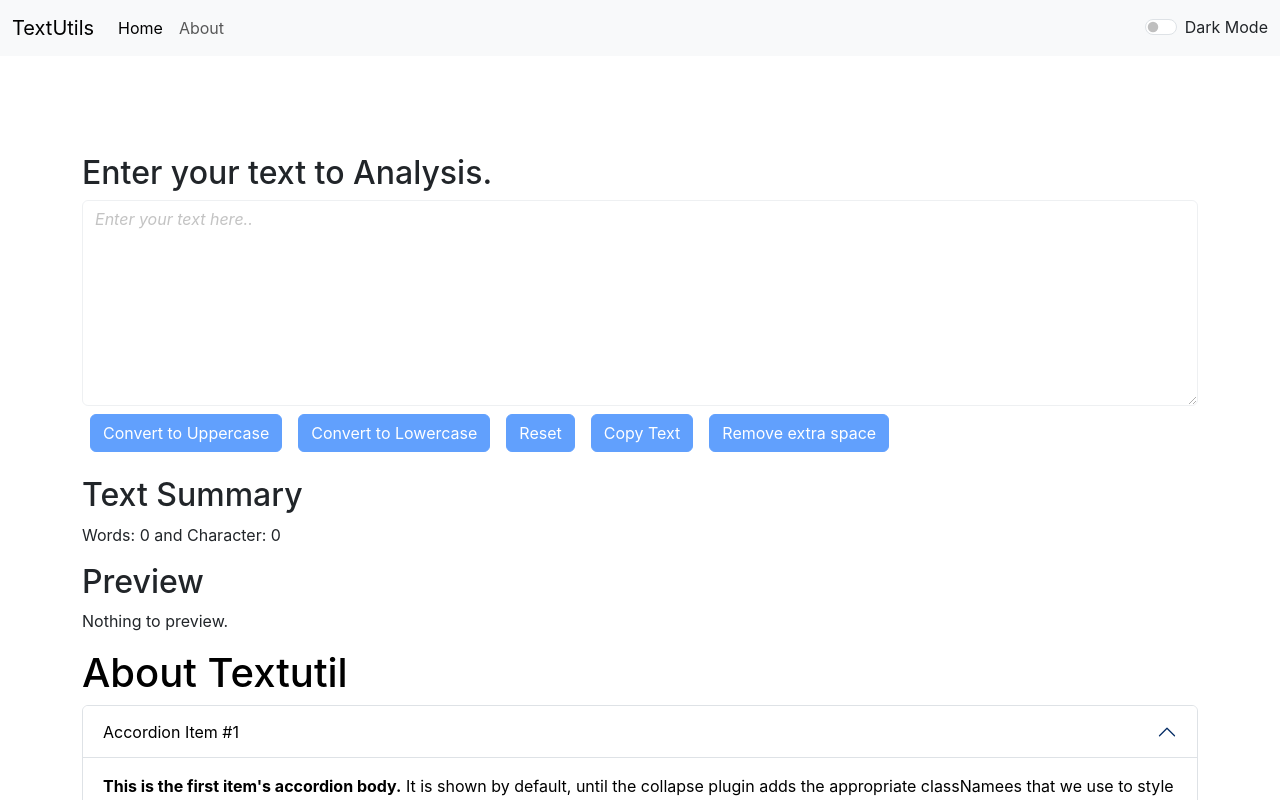
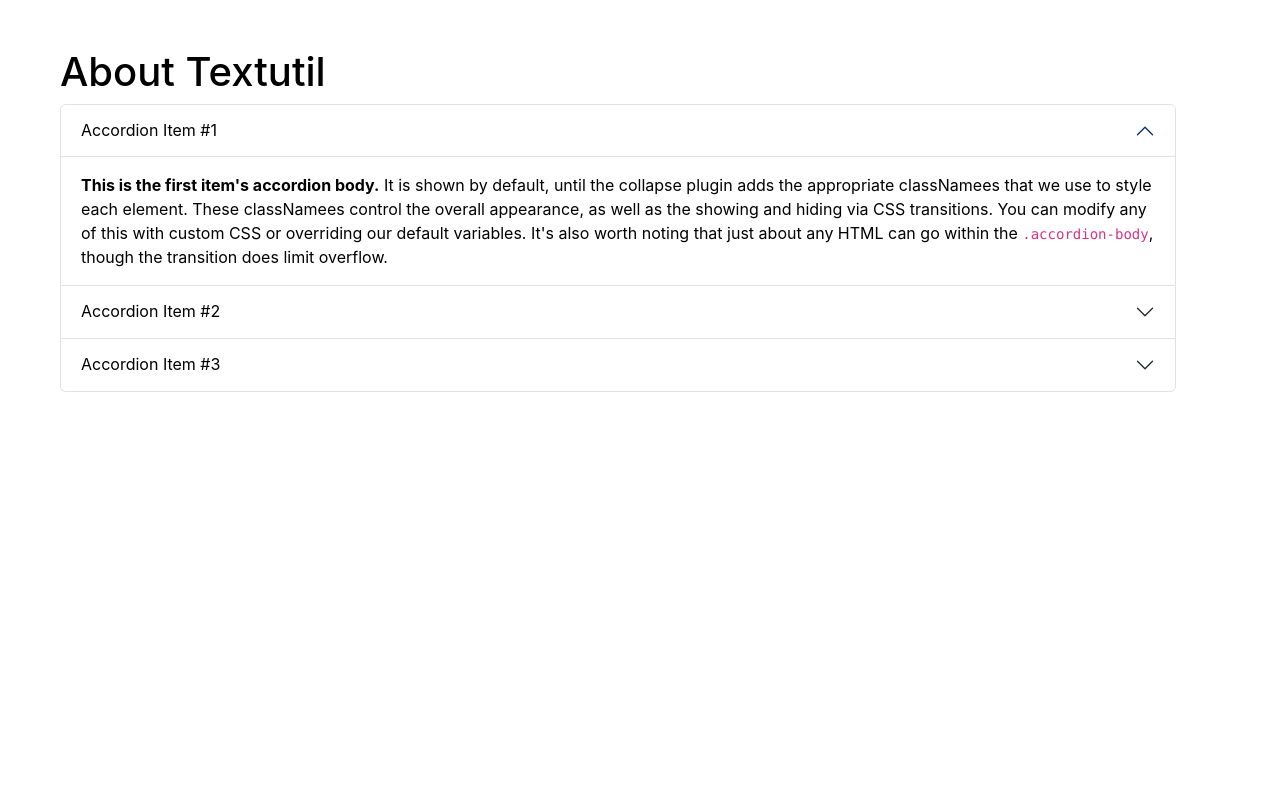
Before and after one commit to jaykishor-chauhan/React-Js, a React (Create React App) app: page /about in a window 1280 px wide. Shown: the top 800 px of the page. Built offline with nearby package versions, Linux system fonts and the light colour scheme.

Commit message:
textutils commits

```diff
--- a/package.json
+++ b/package.json
@@ -7,6 +7,7 @@
     "cra-template": "1.2.0",
     "react": "^19.0.0",
     "react-dom": "^19.0.0",
+    "react-router-dom": "^7.1.1",
     "react-scripts": "^5.0.1",
     "web-vitals": "^4.2.4"
   },
--- a/src/App.js
+++ b/src/App.js
@@ -3,6 +3,13 @@
 import TextBox from "./components/TextBox";
 import Alert from "./components/Alert";
 import About from "./components/About";
+
+import {
+  BrowserRouter as Router,
+  Routes,
+  Route,
+} from "react-router-dom";
+
 
 
 function App() {
@@ -33,10 +40,31 @@
 
   return (
     <>
-    <Navbar title="TextUtils" toggleMode={toggleMode} mode={mode}/>
-    <Alert alert={alerts} />
-    <TextBox heading='Enter your text to Analysis.' showAlert={showAlert} mode={mode} />
-    <About mode={mode} />
+
+
+    <Router>
+      <Routes>
+        <Route path="/" element={
+          <>
+          <Navbar title="TextUtils" toggleMode={toggleMode} mode={mode}/>
+          <Alert alert={alerts} />
+          <TextBox heading='Enter your text to Analysis.' showAlert={showAlert} mode={mode} />
+          </>
+        } />
+
+        <Route path="/home" element={
+          <>
+          <Navbar title="TextUtils" toggleMode={toggleMode} mode={mode}/>
+          <Alert alert={alerts} />
+          <TextBox heading='Enter your text to Analysis.' showAlert={showAlert} mode={mode} />
+          </>
+        } />
+
+        <Route path="/about" element={<About mode={mode} />} />
+      </Routes>
+    </Router>
+
+
     </>
   );
 }
--- a/src/components/About.js
+++ b/src/components/About.js
@@ -12,7 +12,7 @@
       }
 
   return (
-    <div className="accordion container" id="accordionExample">
+    <div className="accordion container m-5" id="accordionExample">
         <h1 className={`text-${props.mode === 'dark'?'white':'black'}`}>About Textutil</h1>
     <div className="accordion-item">
         <h2 className="accordion-header">
--- a/src/components/Navbar.js
+++ b/src/components/Navbar.js
@@ -1,5 +1,6 @@
 import React from 'react'
 import PropTypes from 'prop-types'
+import { Link } from 'react-router-dom';
 
 
 export default function Navbar(props) {
@@ -8,17 +9,17 @@
         <section>
             <nav className={`navbar navbar-expand-lg navbar-${props.mode} bg-${props.mode}`}>
                 <div className="container-fluid">
-                    <a className="navbar-brand" href="/">{props.title}</a>
+                    <Link className="navbar-brand" to="/">{props.title}</Link>
                     <button className="navbar-toggler" type="button" data-bs-toggle="collapse" data-bs-target="#navbarSupportedContent" aria-controls="navbarSupportedContent" aria-expanded="false" aria-label="Toggle navigation">
                         <span className="navbar-toggler-icon"></span>
                     </button>
                     <div className="collapse navbar-collapse" id="navbarSupportedContent">
                         <ul className="navbar-nav me-auto mb-2 mb-lg-0">
                             <li className="nav-item">
-                                <a className="nav-link active" aria-current="page" href="/">Home</a>
+                                <Link className="nav-link active" aria-current="page" to="/home">Home</Link>
                             </li>
                             <li className="nav-item">
-                                <a className="nav-link" href="/">About</a>
+                                <Link className="nav-link" to="/about">About</Link>
                             </li>
                         </ul>
                         <div className="form-check form-switch">
```
Also changed, not shown: 1 other file (tests, documents, lock files or other folders).
